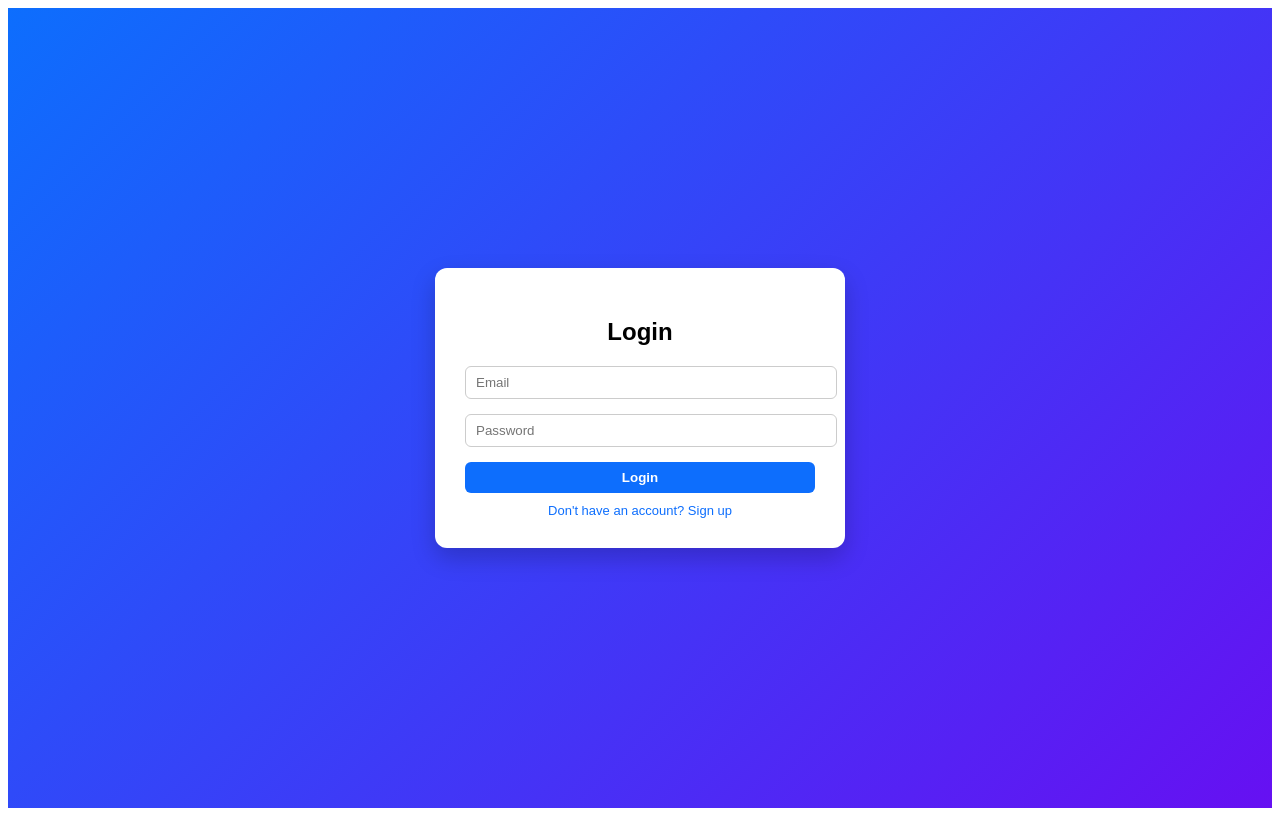
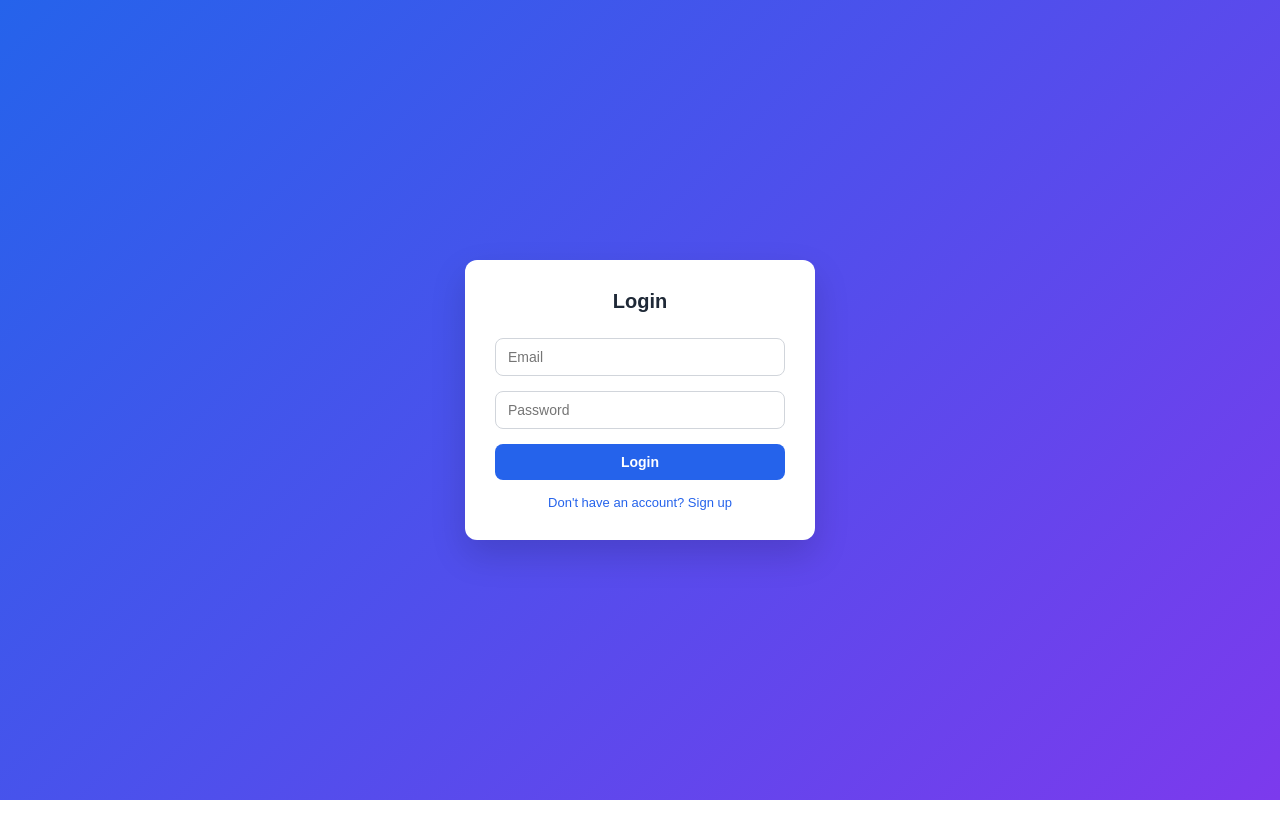
Before and after one commit to 23540063-KhoaNPD/IE213_Final_FE, a React (Vite) app: page / in a window 1280 px wide. Built offline with nearby package versions, Linux system fonts and the light colour scheme.

Commit message:
fix login ui, prepare beta v0.4

```diff
--- a/src/pages/Home.jsx
+++ b/src/pages/Home.jsx
@@ -137,6 +137,8 @@ const Home = () => {
             roomId: currentRoom._id,
             message: input,
         });
+
+        // console.log("Sending:", currentRoom._id, input);
 
         setInput("");
     };
--- a/src/pages/Login.css
+++ b/src/pages/Login.css
@@ -3,7 +3,7 @@
   display: flex;
   justify-content: center;
   align-items: center;
-  background: linear-gradient(135deg, #0d6efd, #6610f2);
+  background: linear-gradient(135deg, #2563eb, #7c3aed);
   font-family: Arial, Helvetica, sans-serif;
 }
 
@@ -12,47 +12,61 @@
   background: white;
   padding: 30px;
   border-radius: 12px;
-  box-shadow: 0 10px 25px rgba(0,0,0,0.2);
+  box-shadow: 0 15px 35px rgba(0,0,0,0.15);
 }
 
 .login-title {
   text-align: center;
-  margin-bottom: 20px;
+  margin-bottom: 25px;
   font-weight: bold;
+  font-size: 20px;
+  color: #1f2937;
 }
 
 .login-box input {
   width: 100%;
   margin-bottom: 15px;
-  padding: 8px 10px;
-  border-radius: 6px;
-  border: 1px solid #ccc;
+  padding: 10px 12px;
+  border-radius: 8px;
+  border: 1px solid #d1d5db;
   outline: none;
+  font-size: 14px;
+  transition: 0.2s;
 }
 
+
 .login-box input:focus {
-  border-color: #0d6efd;
+  border-color: #2563eb;
+  box-shadow: 0 0 0 2px rgba(37,99,235,0.15);
 }
 
 .login-button {
   width: 100%;
-  padding: 8px;
-  border-radius: 6px;
+  padding: 10px;
+  border-radius: 8px;
   border: none;
-  background: #0d6efd;
+  background: #2563eb;
   color: white;
   cursor: pointer;
-  font-weight: bold;
+  font-weight: 600;
+  font-size: 14px;
+  transition: 0.2s;
 }
 
 .login-button:hover {
-  background: #0b5ed7;
+  background: #1d4ed8;
 }
 
 .signup-link {
-  margin-top: 10px;
+  margin-top: 15px;
   text-align: center;
   font-size: 13px;
   cursor: pointer;
-  color: #0d6efd;
+  color: #2563eb;
 }
+
+* {
+  box-sizing: border-box;
+  margin: 0;
+  padding: 0;
+}
```
